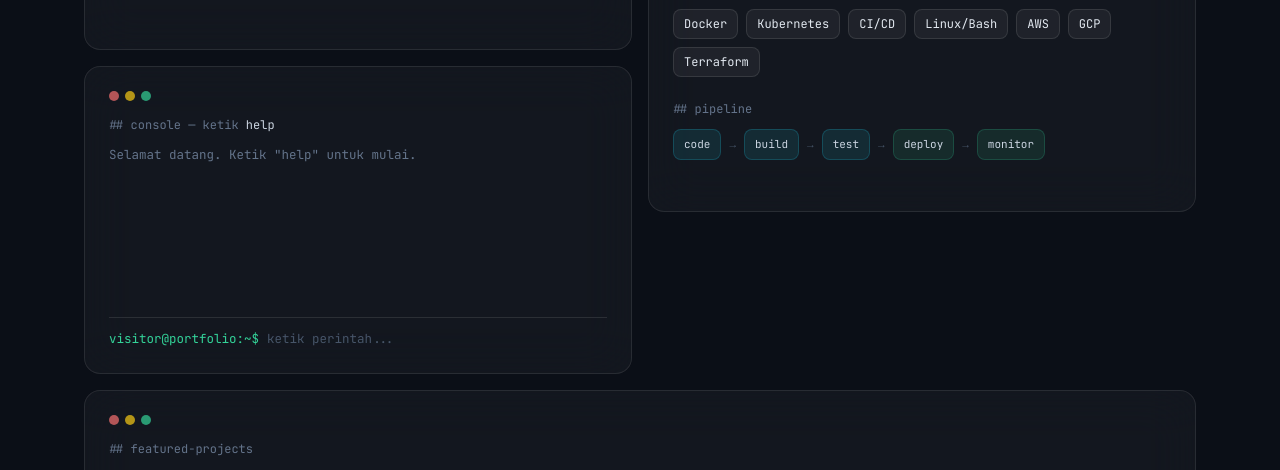
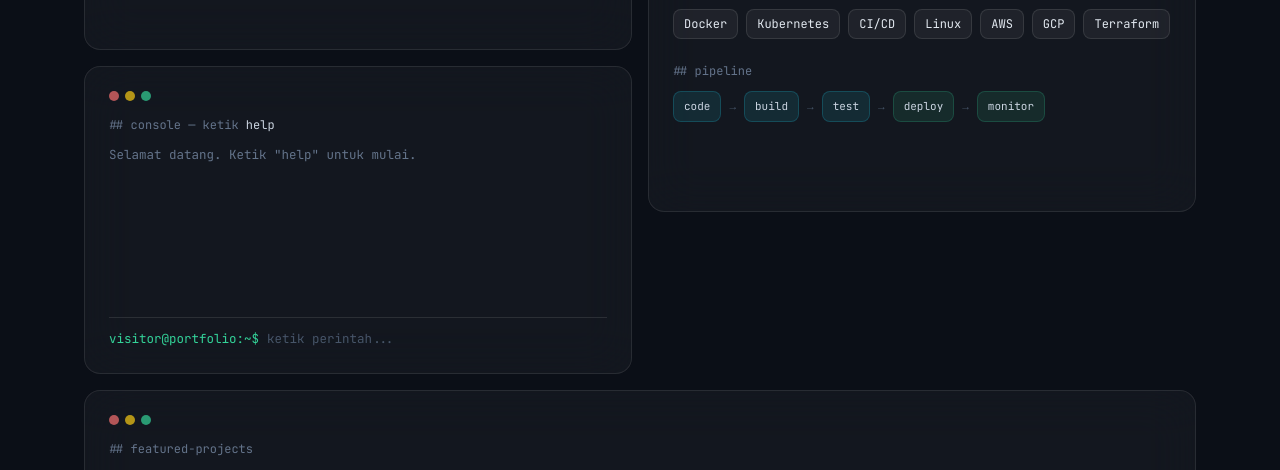
Before and after one commit to napollytop/porto, a plain HTML site: page portofolio.html in a window 1280 px wide. Shown: the part 304-774 px from the top of the page. Drawn offline with nearby package versions, Linux system fonts and the light colour scheme.

Commit message:
merapihkan beberapa deskripsi

```diff
--- a/portofolio.html
+++ b/portofolio.html
@@ -67,7 +67,7 @@
     <p class="font-mono text-xs text-slate-500 mb-3">## devops-and-cloud</p>
     <div class="flex flex-wrap gap-2 mb-6">
       <span class="chip">Docker</span><span class="chip">Kubernetes</span><span class="chip">CI/CD</span>
-      <span class="chip">Linux/Bash</span><span class="chip">AWS</span><span class="chip">GCP</span><span class="chip">Terraform</span>
+      <span class="chip">Linux</span><span class="chip">AWS</span><span class="chip">GCP</span><span class="chip">Terraform</span>
     </div>
     <p class="font-mono text-xs text-slate-500 mb-3">## pipeline</p>
     <div class="flex items-center flex-wrap gap-2 font-mono text-[11px] text-slate-300">
```
